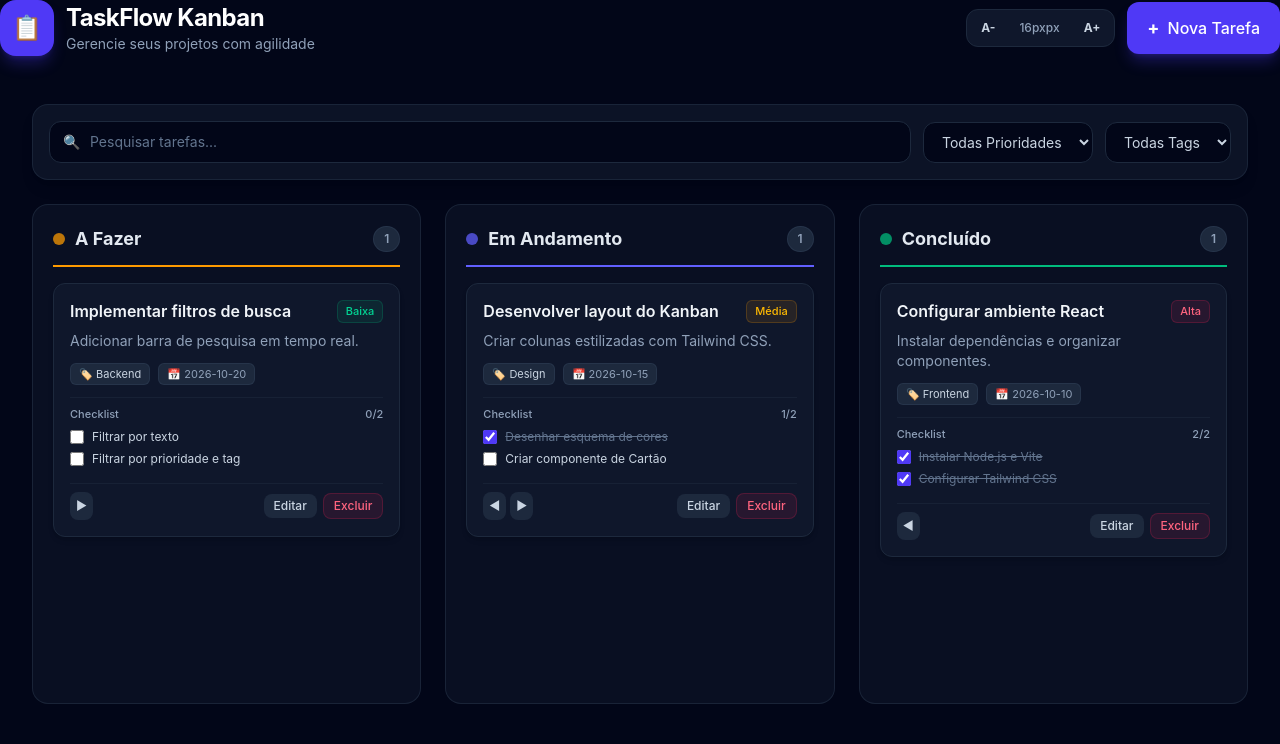
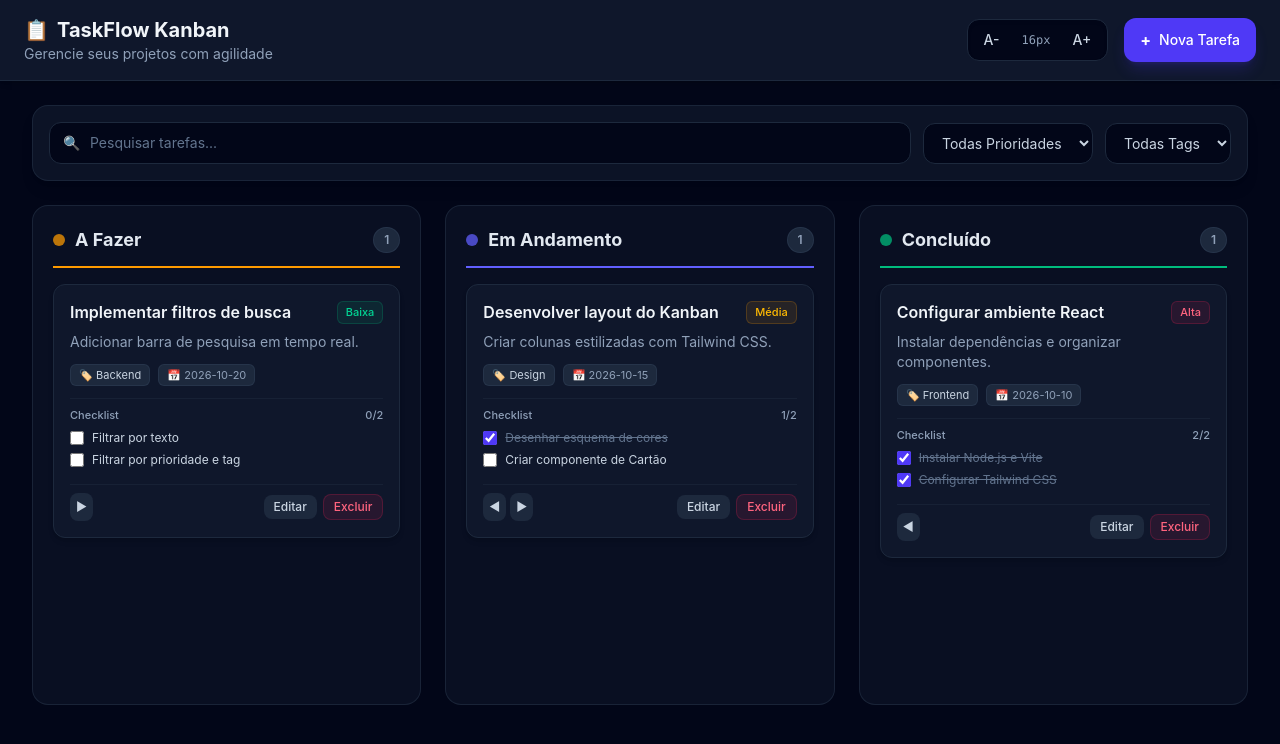
Before and after one commit to samucait-cmyk/taskflow-kanban, a React (Vite) app: page / in a window 1280 px wide. Shown: the top 744 px of the page. Built offline with nearby package versions, Linux system fonts and the light colour scheme.

Commit message:
Corrige botoes de nova tarefa e tamanho de fonte no Header

```diff
--- a/src/components/Header.jsx
+++ b/src/components/Header.jsx
@@ -1,86 +1,55 @@
-export default function Header({
-  onOpenNewTask,
-  fontSize,
-  onIncreaseFont,
-  onDecreaseFont,
-  onResetFont,
-}) {
+export default function Header({ onNewTask, fontSize, setFontSize }) {
+  const sizes = ['14px', '16px', '18px', '20px']
+
+  const decreaseFontSize = () => {
+    const currentIndex = sizes.indexOf(fontSize)
+    if (currentIndex > 0) {
+      setFontSize(sizes[currentIndex - 1])
+    }
+  }
+
+  const increaseFontSize = () => {
+    const currentIndex = sizes.indexOf(fontSize)
+    if (currentIndex < sizes.length - 1) {
+      setFontSize(sizes[currentIndex + 1])
+    }
+  }
+
   return (
-    <header className="flex flex-col sm:flex-row sm:items-center sm:justify-between gap-4 mb-6">
-      {/* Título e Botões de Fonte no Mobile */}
-      <div className="flex items-center justify-between sm:justify-start gap-3 w-full sm:w-auto">
-        <div className="flex items-center gap-3">
-          <div className="bg-indigo-600 p-3 rounded-2xl shadow-lg shadow-indigo-600/30 flex items-center justify-center">
-            <span className="text-2xl">📋</span>
-          </div>
-          <div>
-            <h1 className="text-xl sm:text-2xl font-bold text-white tracking-tight">
-              TaskFlow Kanban
-            </h1>
-            <p className="text-xs sm:text-sm text-slate-400">
-              Gerencie seus projetos com agilidade
-            </p>
-          </div>
-        </div>
+    <header className="bg-slate-900 border-b border-slate-800 py-4 px-6 flex flex-col sm:flex-row justify-between items-center gap-4 shadow-md">
+      <div>
+        <h1 className="text-xl font-bold text-slate-100 flex items-center gap-2">
+          <span>📋</span> TaskFlow Kanban
+        </h1>
+        <p className="text-sm text-slate-400">Gerencie seus projetos com agilidade</p>
+      </div>
 
-        {/* Controles de Tamanho de Texto (Visível no Telemóvel à direita) */}
-        <div className="flex sm:hidden items-center bg-slate-900 border border-slate-800 rounded-xl p-1 gap-1">
+      <div className="flex items-center gap-4">
+        {/* Controlo de Tamanho de Fonte (A- / A+) */}
+        <div className="flex items-center bg-slate-950 border border-slate-800 rounded-xl p-1 text-sm shadow-inner">
           <button
-            onClick={onDecreaseFont}
-            title="Diminuir texto"
-            className="px-2 py-1 text-xs font-bold text-slate-300 hover:bg-slate-800 active:scale-95 rounded-lg transition-all"
+            onClick={decreaseFontSize}
+            className="px-3 py-1.5 text-slate-300 hover:text-white hover:bg-slate-800/80 rounded-lg transition-colors font-medium cursor-pointer"
+            title="Diminuir fonte"
           >
             A-
           </button>
+          <span className="px-2.5 text-slate-400 font-mono text-xs">{fontSize}</span>
           <button
-            onClick={onResetFont}
-            title="Tamanho padrão"
-            className="px-1.5 py-1 text-[10px] font-medium text-slate-400 hover:bg-slate-800 rounded-lg transition-all"
-          >
-            {fontSize}px
-          </button>
-          <button
-            onClick={onIncreaseFont}
-            title="Aumentar texto"
-            className="px-2 py-1 text-xs font-bold text-slate-300 hover:bg-slate-800 active:scale-95 rounded-lg transition-all"
-          >
-            A+
-          </button>
-        </div>
-      </div>
-
-      {/* Ações da Direita (Desktop Controles de Fonte + Botão Nova Tarefa) */}
-      <div className="flex items-center gap-3 w-full sm:w-auto">
-        {/* Controles de Tamanho de Texto (Visível apenas em Telas Maiores) */}
-        <div className="hidden sm:flex items-center bg-slate-900 border border-slate-800 rounded-xl p-1 gap-1">
-          <button
-            onClick={onDecreaseFont}
-            title="Diminuir texto"
-            className="px-2.5 py-1.5 text-xs font-bold text-slate-300 hover:bg-slate-800 active:scale-95 rounded-lg transition-all"
-          >
-            A-
-          </button>
-          <button
-            onClick={onResetFont}
-            title="Restaurar tamanho padrão (16px)"
-            className="px-2.5 py-1.5 text-xs font-medium text-slate-400 hover:bg-slate-800 rounded-lg transition-all"
-          >
-            {fontSize}px
-          </button>
-          <button
-            onClick={onIncreaseFont}
-            title="Aumentar texto"
-            className="px-2.5 py-1.5 text-xs font-bold text-slate-300 hover:bg-slate-800 active:scale-95 rounded-lg transition-all"
+            onClick={increaseFontSize}
+            className="px-3 py-1.5 text-slate-300 hover:text-white hover:bg-slate-800/80 rounded-lg transition-colors font-medium cursor-pointer"
+            title="Aumentar fonte"
           >
             A+
           </button>
         </div>
 
+        {/* Botão Nova Tarefa */}
         <button
-          onClick={onOpenNewTask}
-          className="w-full sm:w-auto px-5 py-3 bg-indigo-600 hover:bg-indigo-500 active:scale-95 text-white font-medium rounded-xl transition-all shadow-lg shadow-indigo-600/30 flex items-center justify-center gap-2 min-h-[48px]"
+          onClick={onNewTask}
+          className="bg-indigo-600 hover:bg-indigo-500 text-white font-medium px-4 py-2.5 rounded-xl transition-all shadow-lg shadow-indigo-600/20 flex items-center gap-2 text-sm cursor-pointer active:scale-95"
         >
-          <span className="text-lg font-bold">+</span> Nova Tarefa
+          <span className="text-base font-bold">+</span> Nova Tarefa
         </button>
       </div>
     </header>
```
